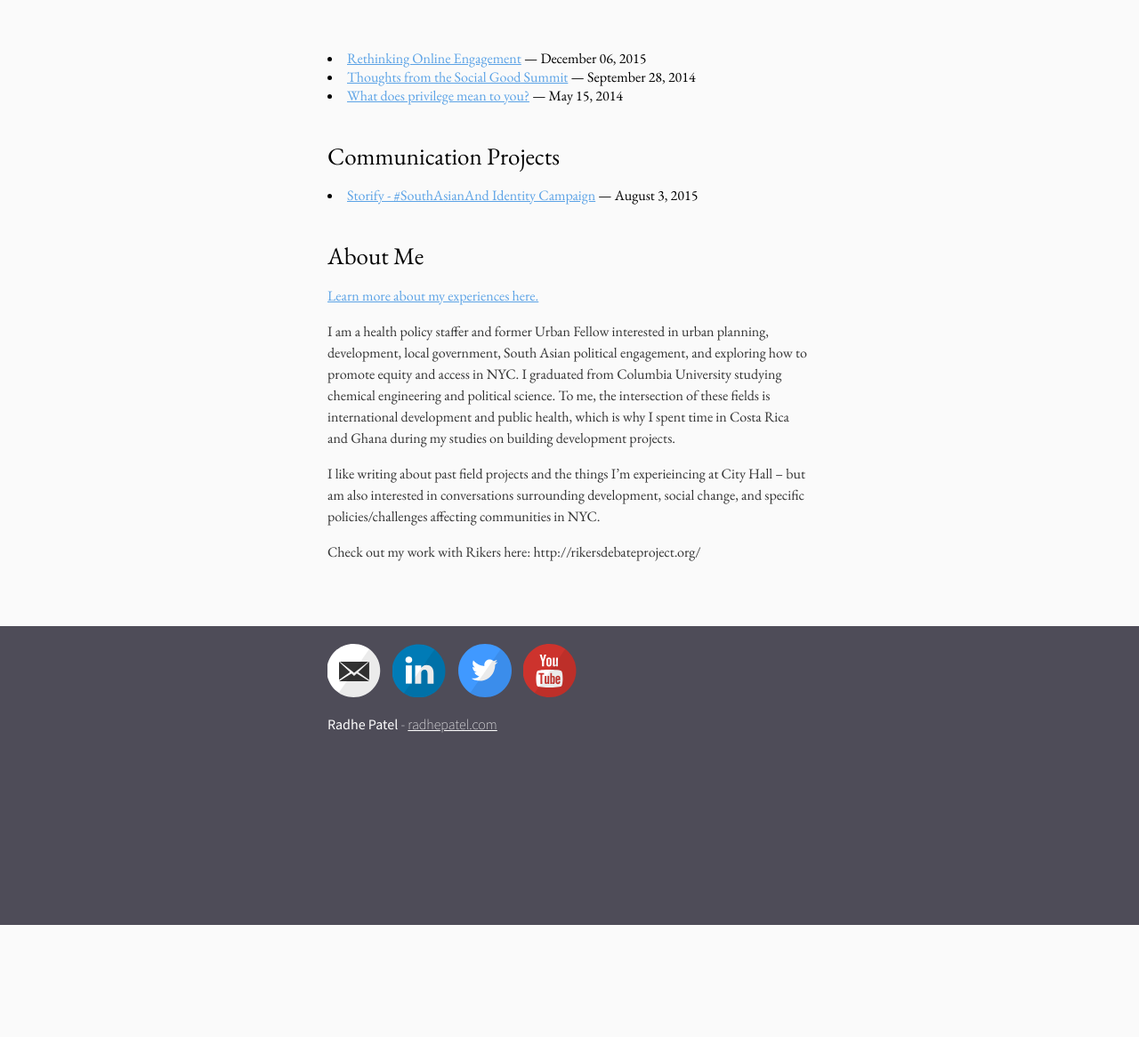
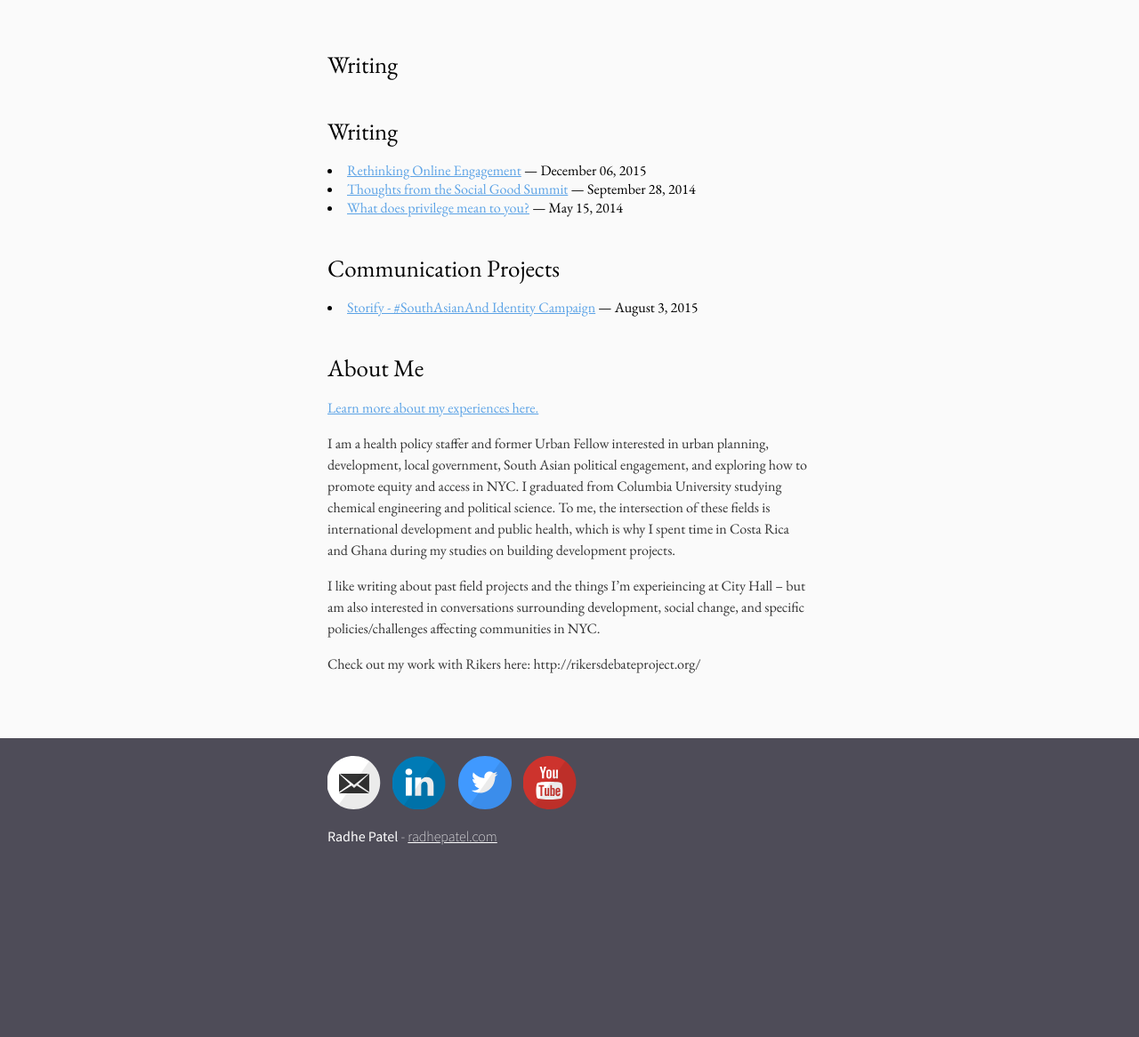
Before and after one commit to radhepatel/radhepatel.github.io, a Jekyll site: the page built from index.md, in a window 1280 px wide. Shown: the part 296-1462 px from the top of the page at 89% size. Built offline with Jekyll 4.4.1, drawn with Linux system fonts in a browser that asks for light colours; our own code applies the rules of GitHub Pages for plain Markdown files; before the commit the page ends 1336 px from its top, so only the background shows below that.

Commit message:
Update index.md

```diff
--- a/index.md
+++ b/index.md
@@ -1,6 +1,8 @@
 ---
 layout: default
 ---
+
+## Writing
 
 <ul>
     {% for post in site.posts %}
```
